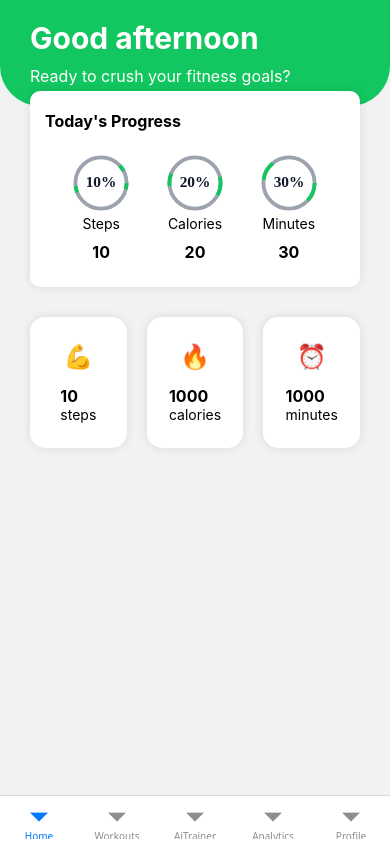
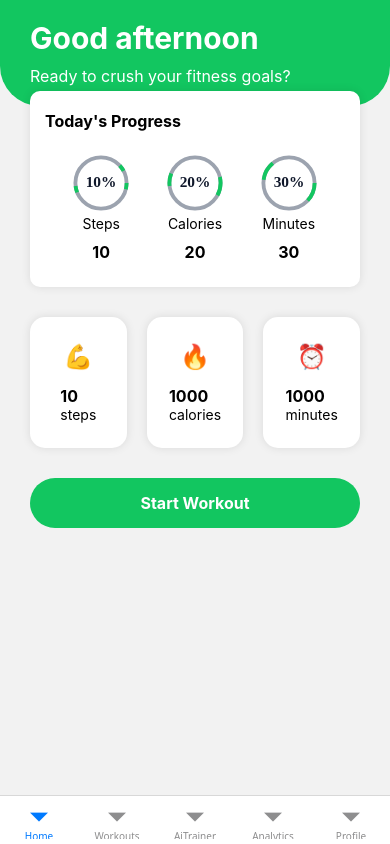
Before and after one commit to IvanTsve/fit-native-cardio, a React Native app: screen /Home in a window 390 px wide. Built offline with nearby package versions, Linux system fonts and the light colour scheme.

Commit message:
start workout button

```diff
--- /dev/null
+++ b/src/components/Common/MainButton.jsx
@@ -0,0 +1,13 @@
+import React from 'react';
+import { View, Text, StyleSheet } from 'react-native';
+import { TouchableOpacity } from 'react-native';
+
+export default function MainButton({styles,text,onPress = () => {}}) {
+    return (
+        <View>
+            <TouchableOpacity style={[styles?.buttonContainer]} onPress={onPress}>
+                <Text style={[styles?.buttonText]}>{text}</Text>
+            </TouchableOpacity>
+        </View>
+    );
+}
--- a/src/components/Home/Index.jsx
+++ b/src/components/Home/Index.jsx
@@ -3,14 +3,23 @@ import { View } from 'react-native';
 import Greetings from '@/components/Home/Greetings';
 import Progress from '@/components/Home/Progres';
 import WorkoutStats from '@/components/Home/WorkoutStats';
-
+import MainButton from '@/components/Common/MainButton';
+import { commonStyles } from '@/styles/Common';
 export default function Home() {
+  const handleStartWorkout = () => {
+    console.log('Start Workout');
+  };
   return (
     <View>
       <Greetings />
       <View style={{ marginHorizontal: 30, gap: 30 }}>
         <Progress />
         <WorkoutStats />
+        <MainButton
+          styles={{ buttonContainer: commonStyles.buttonContainer, buttonText: commonStyles.buttonText }}
+          text="Start Workout"
+          onPress={handleStartWorkout}
+        />
       </View>
     </View>
   );
--- a/src/styles/Common.jsx
+++ b/src/styles/Common.jsx
@@ -33,4 +33,16 @@ export const commonStyles = StyleSheet.create({
     padding: 10,
     borderRadius: 10,
   },
+  buttonContainer: {
+    backgroundColor: '#12C660',
+    paddingHorizontal: 20,
+    paddingVertical: 15,
+    borderRadius: 30,
+  },
+  buttonText: {
+    color: 'white',
+    textAlign: 'center',
+    fontSize: 16,
+    fontWeight: 'bold',
+  },
 });
```
